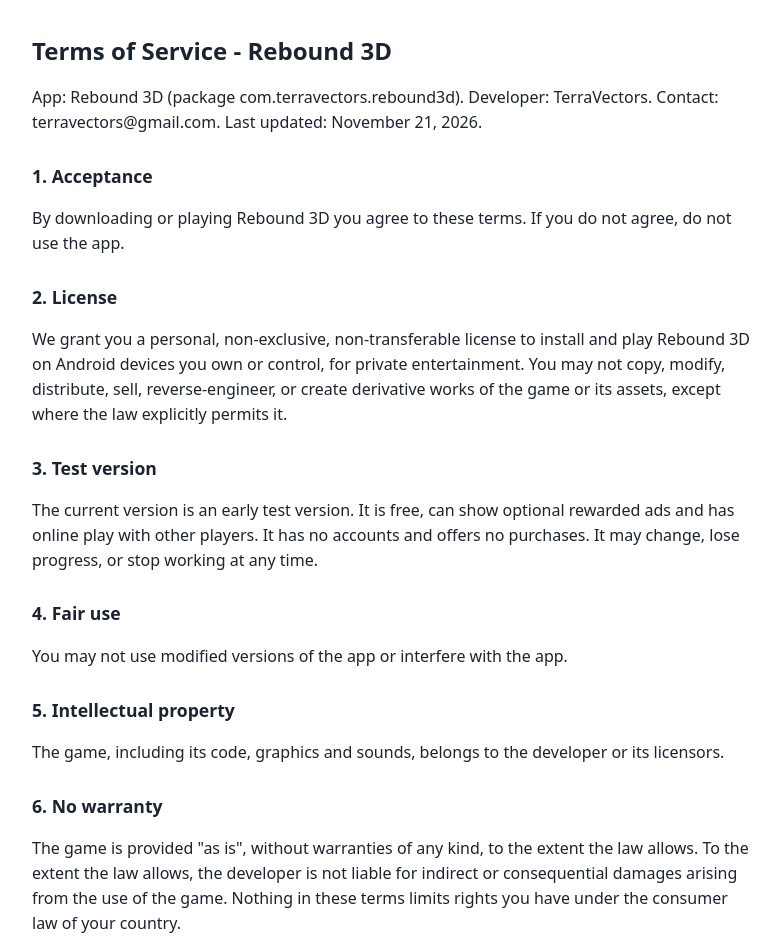
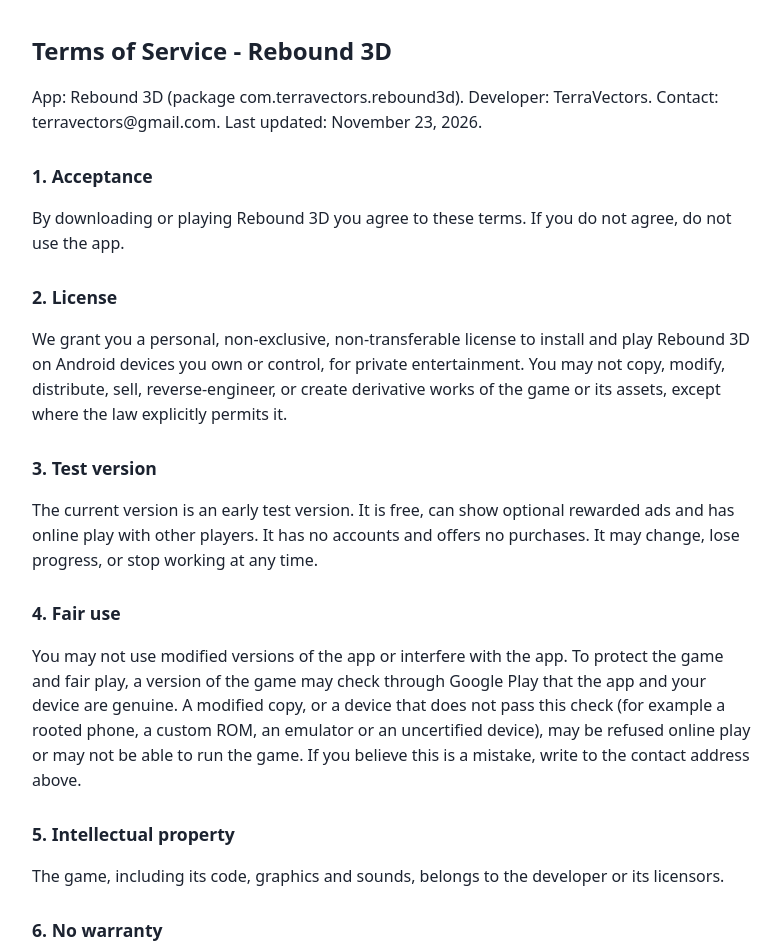
Before and after one commit to megapod/megapod.github.io, a plain HTML site: page rebound3d/terms.html in a window 1280 px wide. Shown: the top 947 px of the page, without its empty margins (248-1029 px from the left). Drawn offline with Linux system fonts and the light colour scheme.

Commit message:
Rebound 3D privacy and terms: the integrity check may apply at game start and may refuse a device
Co-Authored-By: Claude Opus 5.5 <noreply@anthropic.com>

```diff
--- a/rebound3d/terms.html
+++ b/rebound3d/terms.html
@@ -1,7 +1,7 @@
 <!doctype html><html lang="en"><head><meta charset="utf-8"><meta name="viewport" content="width=device-width,initial-scale=1"><title>Rebound 3D - Terms of Service</title>
 <style>body{font-family:system-ui,sans-serif;max-width:720px;margin:32px auto;padding:0 16px;line-height:1.55;color:#1c2330}h1{font-size:1.5rem}h2{font-size:1.1rem;margin-top:1.6em}</style></head><body>
 <h1>Terms of Service - Rebound 3D</h1>
-<p>App: Rebound 3D (package com.terravectors.rebound3d). Developer: TerraVectors. Contact: terravectors@gmail.com. Last updated: November 21, 2026.</p>
+<p>App: Rebound 3D (package com.terravectors.rebound3d). Developer: TerraVectors. Contact: terravectors@gmail.com. Last updated: November 23, 2026.</p>
 <h2>1. Acceptance</h2>
 <p>By downloading or playing Rebound 3D you agree to these terms. If you do not agree, do not use the app.</p>
 <h2>2. License</h2>
@@ -9,7 +9,7 @@
 <h2>3. Test version</h2>
 <p>The current version is an early test version. It is free, can show optional rewarded ads and has online play with other players. It has no accounts and offers no purchases. It may change, lose progress, or stop working at any time.</p>
 <h2>4. Fair use</h2>
-<p>You may not use modified versions of the app or interfere with the app.</p>
+<p>You may not use modified versions of the app or interfere with the app. To protect the game and fair play, a version of the game may check through Google Play that the app and your device are genuine. A modified copy, or a device that does not pass this check (for example a rooted phone, a custom ROM, an emulator or an uncertified device), may be refused online play or may not be able to run the game. If you believe this is a mistake, write to the contact address above.</p>
 <h2>5. Intellectual property</h2>
 <p>The game, including its code, graphics and sounds, belongs to the developer or its licensors.</p>
 <h2>6. No warranty</h2>
```
Also changed, not shown: rebound3d/privacy.html (+1 -1 lines).
